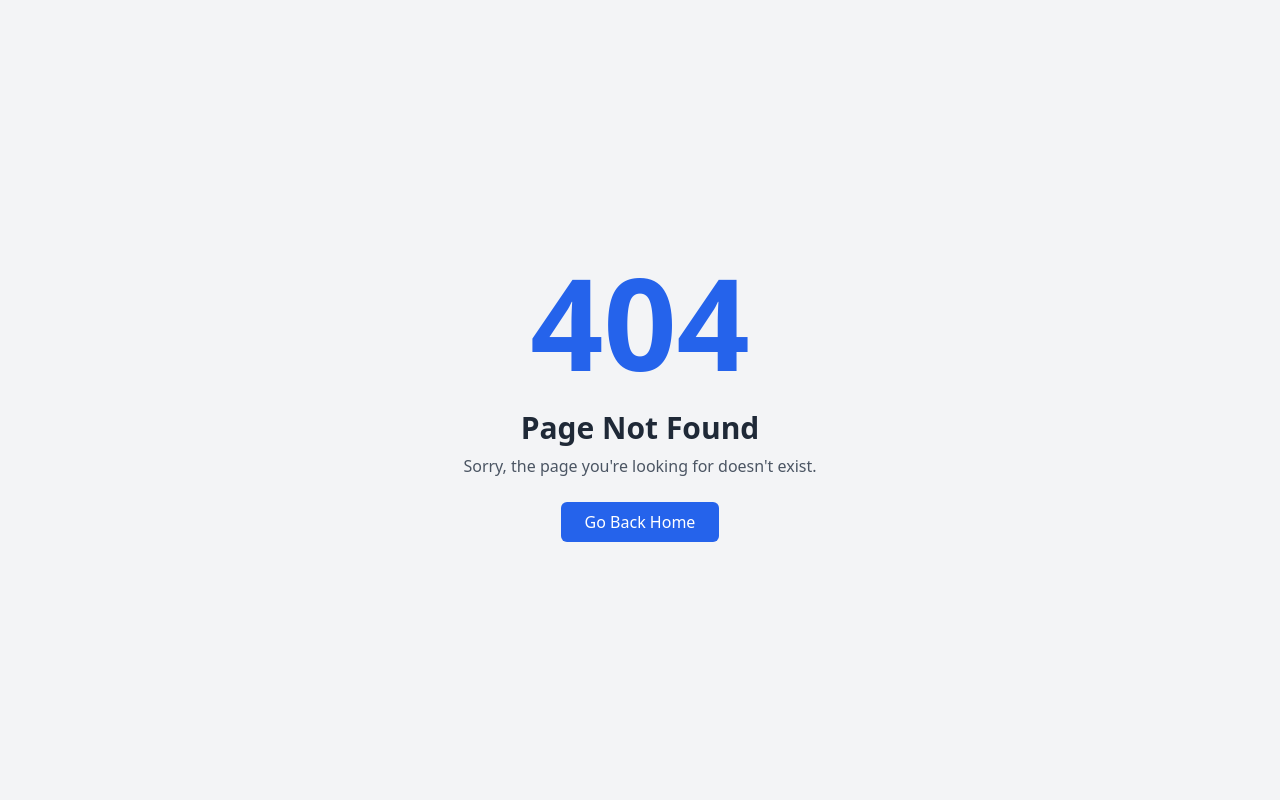
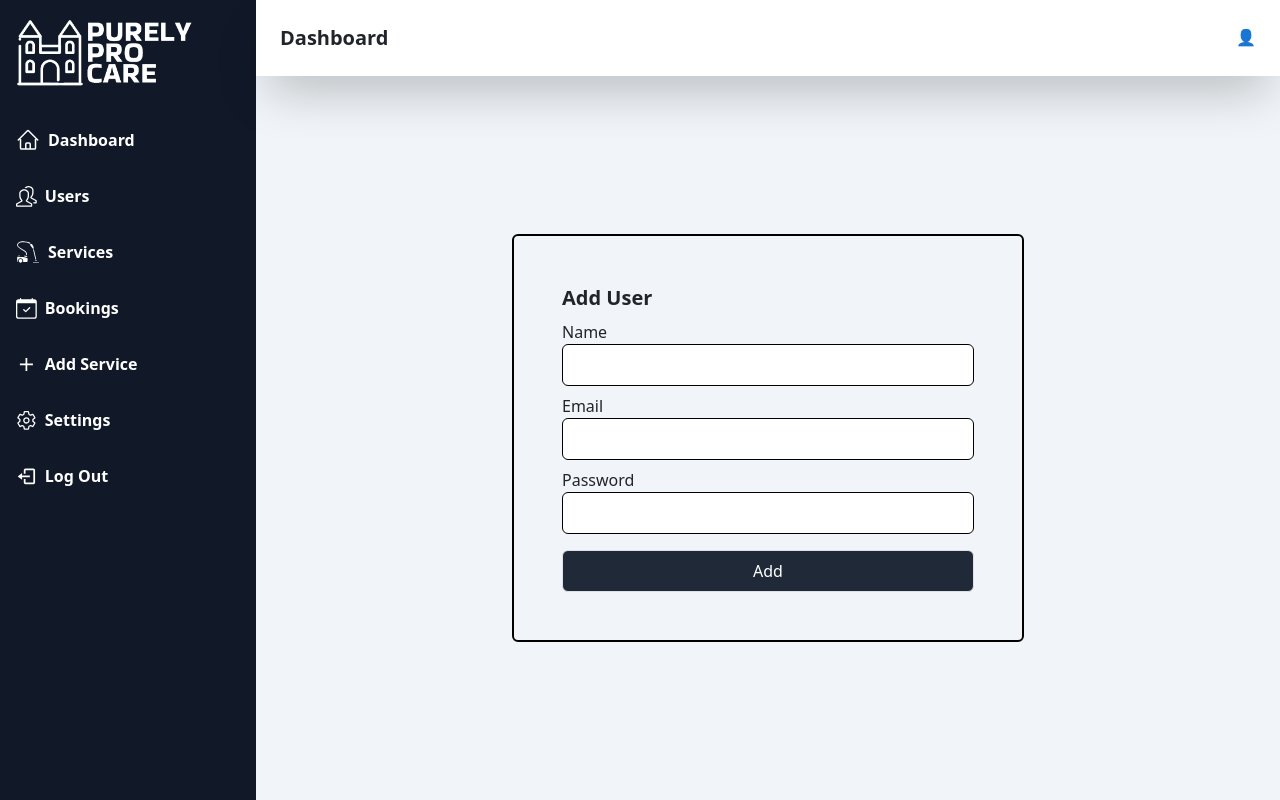
Before and after one commit to sreeharshk92/Pro-Care-Frontend, a React (Create React App) app: page /adduser in a window 1280 px wide. Before the commit this address had no page. Built offline with nearby package versions, Linux system fonts and the light colour scheme.

Commit message:
url changes

```diff
--- a/src/App.js
+++ b/src/App.js
@@ -73,10 +73,10 @@ function App() {
 
     <Route path="/dashboard" element={<Adminhome/>}></Route>
     <Route path="/dashboard/users" element={<AdminUsers/>}></Route>
-    <Route path="/dashboard/adduser" element={<AddUser/>}></Route>
+    <Route path="/adduser" element={<AddUser/>}></Route>
     <Route path="/dashboard/services" element={<ServicesList/>}></Route>
-    <Route path="/dashboard/addService" element={<AddService/>}></Route>
-    <Route path="/dashboard/adminbookings" element={<AdminBookingList/>}></Route>
+    <Route path="/dashboard/addservice" element={<AddService/>}></Route>
+    <Route path="/dashboard/bookings" element={<AdminBookingList/>}></Route>
 
 
     <Route path="/superadminhome" element={<SuperAdminHome/>}></Route>
--- a/src/Components/Adminrole/Adminsidebar.jsx
+++ b/src/Components/Adminrole/Adminsidebar.jsx
@@ -43,11 +43,11 @@ function Adminsidebar() {
                     <Link to='/dashboard'className="side-links"><HiOutlineHome className='side-icons-1' />Dashboard</Link>
                     <Link to='/dashboard/users'className="side-links"><SlPeople className='side-icons' />Users</Link>
                     <Link to='/dashboard/services' className="side-links"><GiVacuumCleaner className='side-icons-3' />Services</Link>
-                    <Link to='/dashboard/bookings' className="side-links"><BsCalendarCheck className='side-icons' />Booking List</Link>
+                    <Link to='/dashboard/bookings' className="side-links"><BsCalendarCheck className='side-icons' />Bookings</Link>
 
                     <Link to='/dashboard/addservice' className="side-links"><IoMdAdd className='side-icons' />Add Service</Link>
-                    <a href="/dashboard/settings" className="side-links"><IoSettingsOutline className='side-icons' />Settings</a>
-                    <a href="/dashboard/logout" className="side-links" onClick={logOut}><BiLogOut className='side-icons' />Log Out</a>
+                    <a href="/settings" className="side-links"><IoSettingsOutline className='side-icons' />Settings</a>
+                    <a href="/logout" className="side-links" onClick={logOut}><BiLogOut className='side-icons' />Log Out</a>
                 </div>
             </div>
 
--- a/src/Components/Adminrole/BookingList/AdminBookingList.jsx
+++ b/src/Components/Adminrole/BookingList/AdminBookingList.jsx
@@ -73,7 +73,7 @@ function AdminBookingList() {
         }
     };
 
-     // Function to handle booking acceptance
+    // Function to handle booking acceptance
   const handleAcceptBooking = async (order) => {
     const notification = {
       user_id: order.user_id, // user who made the order
--- a/src/Components/Login/Login.jsx
+++ b/src/Components/Login/Login.jsx
@@ -42,7 +42,7 @@ function Login() {
         }
         else if (role === 'admin') {
           localStorage.setItem("admin-info", JSON.stringify(data));
-          navigate("/Adminhome");
+          navigate("/dashboard");
         }
         else if (role === 'superadmin') {
           localStorage.setItem("superadmin-info", JSON.stringify(data));
```
